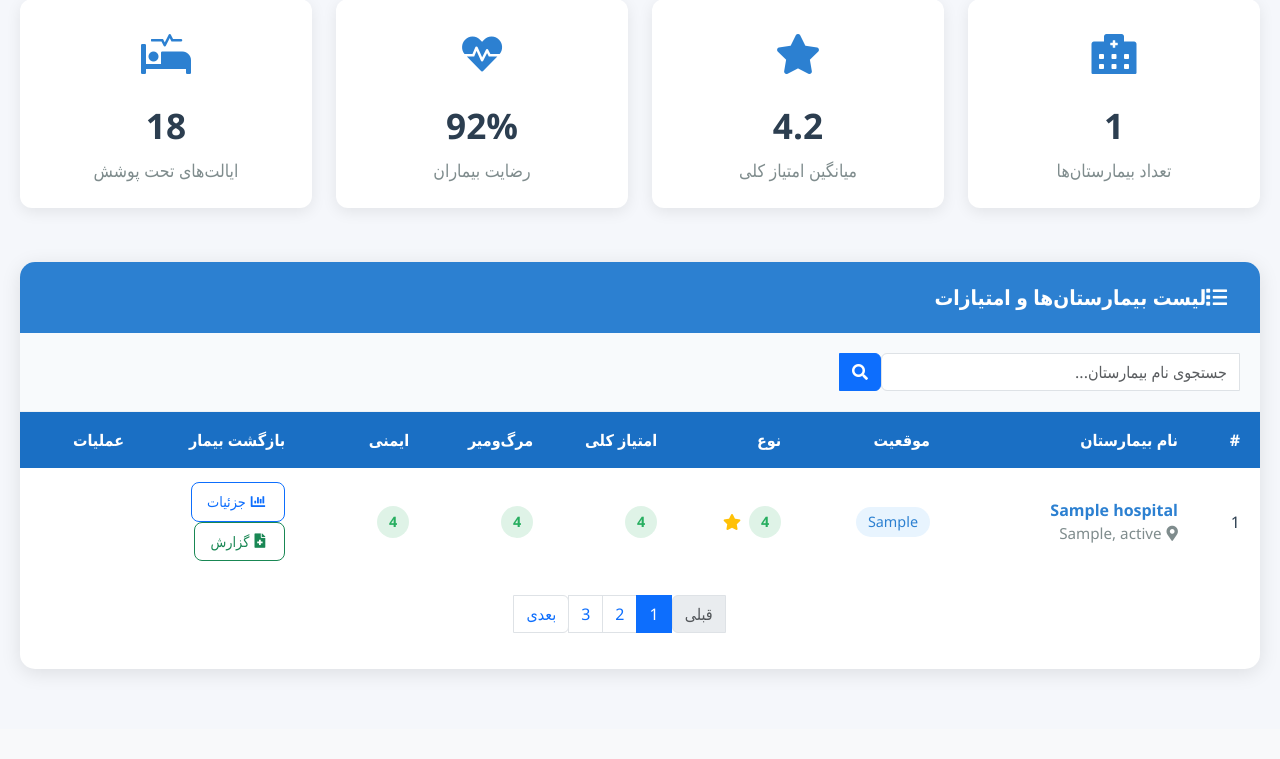
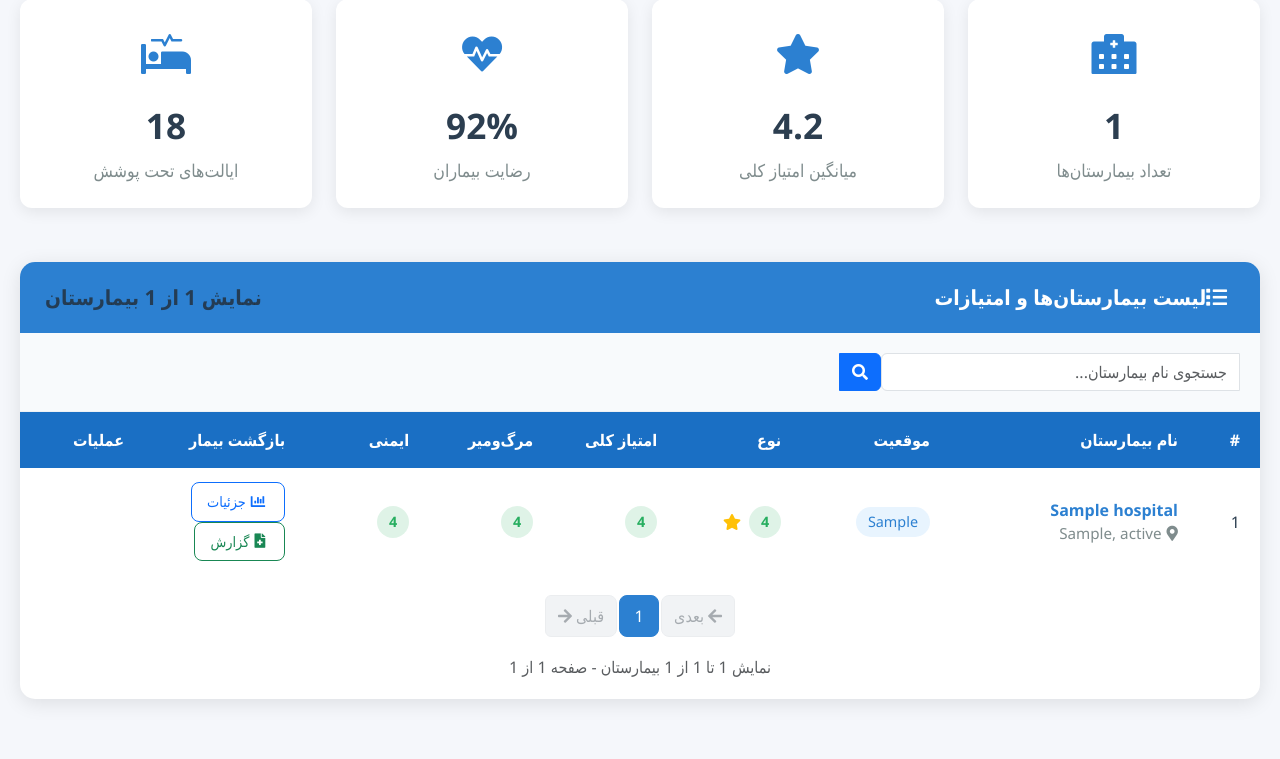
Before and after one commit to mohamadrezaMH/MIS_project, a Flask app: template templates/dashboard.html in a window 1280 px wide. Shown: the part 218-977 px from the top of the page. Before the commit the page ends 894 px from the top, so only its background shows below. Run offline with Flask 3, Linux system fonts and the light colour scheme; the template is opened without the code that fills it: most values are stand-ins (such as "Sample title", 1, 10 or a date in 2020).

Commit message:
add pagination

```diff
--- a/app.py
+++ b/app.py
@@ -150,37 +150,60 @@ def api_resend():
     })
 
 
+  # اطمینان حاصل کنید که request ایمپورت شده است
+
 @app.route('/dashboard')
 def dashboard():
-
     try:
         from sqlalchemy import text
-        query = text("SELECT * FROM hospitals")
-        result = db.session.execute(query)
+        # دریافت شماره صفحه از پارامتر URL
+        page = request.args.get('page', 1, type=int)
+        per_page = 50  # تعداد آیتم در هر صفحه
+
+        # محاسبه offset
+        offset = (page - 1) * per_page
+
+        # کوئری برای تعداد کل رکوردها
+        count_query = text("SELECT COUNT(*) FROM hospitals")
+        total_count = db.session.scalar(count_query)
+
+        # کوئری برای دریافت داده‌ها با pagination
+        query = text("SELECT * FROM hospitals LIMIT :limit OFFSET :offset")
+        result = db.session.execute(query, {'limit': per_page, 'offset': offset})
 
         # حل مشکل تبدیل به دیکشنری
         hospitals = []
         columns = result.keys()  # دریافت نام ستون‌ها
 
-        for row in result:
+        # محاسبه شماره ردیف سراسری
+        global_index_start = offset + 1
+
+        for i, row in enumerate(result):
             # ایجاد دیکشنری با زوج‌های (ستون: مقدار)
             hospital_dict = {column: value for column, value in zip(columns, row)}
+            # افزودن شماره ردیف سراسری
+            hospital_dict['global_index'] = global_index_start + i
             hospitals.append(hospital_dict)
 
-        print(f"تعداد بیمارستان‌ها: {len(hospitals)}")
+        print(f"تعداد بیمارستان‌ها در این صفحه: {len(hospitals)}")
+        print(f"کل بیمارستان‌ها: {total_count}")
 
-        # برای دیباگ: نمایش اولین رکورد
-        if hospitals:
-            print("نمونه رکورد:")
-            print(hospitals[0])
+        # محاسبات pagination
+        total_pages = (total_count + per_page - 1) // per_page
 
-        return render_template('dashboard.html', hospitals=hospitals)
+        return render_template(
+            'dashboard.html',
+            hospitals=hospitals,
+            current_page=page,
+            per_page=per_page,
+            total_count=total_count,
+            total_pages=total_pages
+        )
     except Exception as e:
         import traceback
         print(f"خطا در لود داشبورد: {str(e)}")
         traceback.print_exc()
         return f"خطا در لود داشبورد: {str(e)}", 500
-
 
 import json
 
--- a/static/css/dashboard.css
+++ b/static/css/dashboard.css
@@ -268,3 +268,45 @@
         .hospital-table th:nth-child(7) { width: 10%; }
         .hospital-table th:nth-child(8) { width: 13%; }
         .hospital-table th:nth-child(9) { width: 10%; }
+
+
+
+/* اضافه کردن این استایل‌ها به بخش style */
+.pagination-container {
+    padding: 20px;
+    display: flex;
+    flex-direction: column;
+    align-items: center;
+}
+
+.pagination {
+    direction: ltr; /* برای نمایش صحیح اعداد */
+    margin-bottom: 10px;
+    flex-wrap: wrap;
+}
+
+.page-item .page-link {
+    border-radius: 8px;
+    margin: 0 3px;
+    min-width: 40px;
+    text-align: center;
+    color: var(--primary-color);
+    border: 1px solid #dee2e6;
+    padding: 8px 12px;
+}
+
+.page-item.active .page-link {
+    background-color: var(--primary-color);
+    border-color: var(--primary-color);
+    color: white;
+}
+
+.page-item.disabled .page-link {
+    color: #6c757d;
+    opacity: 0.6;
+}
+
+.page-link:hover:not(.active) {
+    background-color: #e9ecef;
+    border-color: #dee2e6;
+}
--- a/static/js/dashboard.js
+++ b/static/js/dashboard.js
@@ -1,14 +1,37 @@
 // جستجوی بیمارستان‌ها
-        document.getElementById('searchInput').addEventListener('input', function() {
-            const searchTerm = this.value.toLowerCase();
+// جایگزین کردن اسکریپت جستجو با این کد
+document.addEventListener('DOMContentLoaded', function() {
+    const searchInput = document.getElementById('searchInput');
+    const searchButton = document.getElementById('searchButton');
+
+    function performSearch() {
+        const searchTerm = searchInput.value.trim().toLowerCase();
         const rows = document.querySelectorAll('.hospital-table tbody tr');
+        let visibleCount = 0;
 
         rows.forEach(row => {
             const hospitalName = row.querySelector('.hospital-name').textContent.toLowerCase();
             if (hospitalName.includes(searchTerm)) {
                 row.style.display = '';
+                visibleCount++;
             } else {
                 row.style.display = 'none';
             }
         });
+
+        // به‌روزرسانی اطلاعات صفحه‌بندی
+        document.getElementById('visible-counter').textContent = visibleCount;
+        document.getElementById('total-counter').textContent = rows.length;
+    }
+
+    if (searchInput) {
+        searchInput.addEventListener('input', performSearch);
+    }
+
+    if (searchButton) {
+        searchButton.addEventListener('click', performSearch);
+    }
+
+    // اجرای اولیه برای نمایش تعداد
+    setTimeout(performSearch, 100);
 });
--- a/templates/dashboard.html
+++ b/templates/dashboard.html
@@ -63,8 +63,14 @@
         </div>
 
         <div class="data-card">
-            <div class="card-header">
+            <!-- تغییر در بخش header کارت -->
+<div class="card-header d-flex justify-content-between align-items-center">
+    <div>
         <i class="fas fa-list me-2"></i>لیست بیمارستان‌ها و امتیازات
+    </div>
+    <div class="text-muted" id="counter-display">
+        نمایش <span id="visible-counter">0</span> از <span id="total-counter">0</span> بیمارستان
+    </div>
 </div>
 
             <div class="search-container">
@@ -96,43 +102,43 @@
                     <tbody>
     {% for hospital in hospitals %}
 <tr>
-        <td>{{ loop.index }}</td>
+    <td>{{ hospital.global_index }}</td>
     <td>
-            <div class="hospital-name">{{ hospital['Facility_Name'] }}</div>
+        <div class="hospital-name">{{ hospital.Facility_Name }}</div>
         <div class="hospital-city">
             <i class="fas fa-map-marker-alt"></i>
-                {{ hospital['Facility_City'] }}, {{ hospital['Facility_State'] }}
+            {{ hospital.Facility_City }}, {{ hospital.Facility_State }}
         </div>
     </td>
     <td>
-            <span class="hospital-type">{{ hospital['Facility_Type'] }}</span>
+        <span class="hospital-type">{{ hospital.Facility_Type }}</span>
     </td>
     <td>
         <div class="rating-cell">
-                <span class="rating-badge rating-{% if hospital['Rating_Overall']|float >= 4 %}excellent{% elif hospital['Rating_Overall']|float >= 3 %}good{% elif hospital['Rating_Overall']|float >= 2 %}average{% else %}poor{% endif %}">
-                    {{ hospital['Rating_Overall'] }}
+            <span class="rating-badge rating-{% if hospital.Rating_Overall|float >= 4 %}excellent{% elif hospital.Rating_Overall|float >= 3 %}good{% elif hospital.Rating_Overall|float >= 2 %}average{% else %}poor{% endif %}">
+                {{ hospital.Rating_Overall }}
             </span>
             <i class="fas fa-star text-warning"></i>
         </div>
     </td>
     <td>
         <div class="rating-cell">
-                <span class="rating-badge rating-{% if hospital['Rating_Mortality']|float >= 4 %}excellent{% elif hospital['Rating_Mortality']|float >= 3 %}good{% elif hospital['Rating_Mortality']|float >= 2 %}average{% else %}poor{% endif %}">
-                    {{ hospital['Rating_Mortality'] }}
+            <span class="rating-badge rating-{% if hospital.Rating_Mortality|float >= 4 %}excellent{% elif hospital.Rating_Mortality|float >= 3 %}good{% elif hospital.Rating_Mortality|float >= 2 %}average{% else %}poor{% endif %}">
+                {{ hospital.Rating_Mortality }}
             </span>
         </div>
     </td>
     <td>
         <div class="rating-cell">
-                <span class="rating-badge rating-{% if hospital['Rating_Safety']|float >= 4 %}excellent{% elif hospital['Rating_Safety']|float >= 3 %}good{% elif hospital['Rating_Safety']|float >= 2 %}average{% else %}poor{% endif %}">
-                    {{ hospital['Rating_Safety'] }}
+            <span class="rating-badge rating-{% if hospital.Rating_Safety|float >= 4 %}excellent{% elif hospital.Rating_Safety|float >= 3 %}good{% elif hospital.Rating_Safety|float >= 2 %}average{% else %}poor{% endif %}">
+                {{ hospital.Rating_Safety }}
             </span>
         </div>
     </td>
     <td>
         <div class="rating-cell">
-                <span class="rating-badge rating-{% if hospital['Rating_Readmission']|float >= 4 %}excellent{% elif hospital['Rating_Readmission']|float >= 3 %}good{% elif hospital['Rating_Readmission']|float >= 2 %}average{% else %}poor{% endif %}">
-                    {{ hospital['Rating_Readmission'] }}
+            <span class="rating-badge rating-{% if hospital.Rating_Readmission|float >= 4 %}excellent{% elif hospital.Rating_Readmission|float >= 3 %}good{% elif hospital.Rating_Readmission|float >= 2 %}average{% else %}poor{% endif %}">
+                {{ hospital.Rating_Readmission }}
             </span>
         </div>
     </td>
@@ -145,29 +151,89 @@
         </button>
     </td>
 </tr>
-    {% else %}
-    <tr>
-        <td colspan="9" class="text-center py-4">
-            <i class="fas fa-database fa-2x mb-3"></i>
-            <h4>هیچ داده‌ای یافت نشد</h4>
-            <p class="text-muted">لطفاً مطمئن شوید دیتابیس حاوی اطلاعات است</p>
-        </td>
-    </tr>
 {% endfor %}
 </tbody>
                 </table>
             </div>
 
+<!-- جایگزین کردن بخش pagination-container با کد زیر -->
 <div class="pagination-container">
     <nav>
-                    <ul class="pagination">
-                        <li class="page-item disabled"><a class="page-link" href="#">قبلی</a></li>
-                        <li class="page-item active"><a class="page-link" href="#">1</a></li>
-                        <li class="page-item"><a class="page-link" href="#">2</a></li>
-                        <li class="page-item"><a class="page-link" href="#">3</a></li>
-                        <li class="page-item"><a class="page-link" href="#">بعدی</a></li>
+        <ul class="pagination justify-content-center">
+            <!-- لینک صفحه قبلی -->
+            {% if current_page > 1 %}
+                <li class="page-item">
+                    <a class="page-link" href="{{ url_for('dashboard', page=current_page-1) }}">
+                        <i class="fas fa-arrow-right"></i> قبلی
+                    </a>
+                </li>
+            {% else %}
+                <li class="page-item disabled">
+                    <a class="page-link" href="#" tabindex="-1" aria-disabled="true">
+                        <i class="fas fa-arrow-right"></i> قبلی
+                    </a>
+                </li>
+            {% endif %}
+
+            <!-- لینک صفحات -->
+            {% set start_page = [1, current_page-2]|max %}
+            {% set end_page = [total_pages, current_page+2]|min %}
+
+            {% if start_page > 1 %}
+                <li class="page-item">
+                    <a class="page-link" href="{{ url_for('dashboard', page=1) }}">1</a>
+                </li>
+                {% if start_page > 2 %}
+                    <li class="page-item disabled">
+                        <span class="page-link">...</span>
+                    </li>
+                {% endif %}
+            {% endif %}
+
+            {% for page_num in range(start_page, end_page + 1) %}
+                {% if page_num == current_page %}
+                    <li class="page-item active" aria-current="page">
+                        <a class="page-link" href="#">{{ page_num }}</a>
+                    </li>
+                {% else %}
+                    <li class="page-item">
+                        <a class="page-link" href="{{ url_for('dashboard', page=page_num) }}">{{ page_num }}</a>
+                    </li>
+                {% endif %}
+            {% endfor %}
+
+            {% if end_page < total_pages %}
+                {% if end_page < total_pages - 1 %}
+                    <li class="page-item disabled">
+                        <span class="page-link">...</span>
+                    </li>
+                {% endif %}
+                <li class="page-item">
+                    <a class="page-link" href="{{ url_for('dashboard', page=total_pages) }}">{{ total_pages }}</a>
+                </li>
+            {% endif %}
+
+            <!-- لینک صفحه بعدی -->
+            {% if current_page < total_pages %}
+                <li class="page-item">
+                    <a class="page-link" href="{{ url_for('dashboard', page=current_page+1) }}">
+                        بعدی <i class="fas fa-arrow-left"></i>
+                    </a>
+                </li>
+            {% else %}
+                <li class="page-item disabled">
+                    <a class="page-link" href="#" tabindex="-1" aria-disabled="true">
+                        بعدی <i class="fas fa-arrow-left"></i>
+                    </a>
+                </li>
+            {% endif %}
         </ul>
     </nav>
+
+    <div class="text-center mt-2 text-muted">
+    نمایش {{ hospitals[0].global_index if hospitals else 0 }} تا {{ hospitals[-1].global_index if hospitals else 0 }} از {{ total_count }} بیمارستان
+    - صفحه {{ current_page }} از {{ total_pages }}
+</div>
 </div>
         </div>
     </div>
```
Lines whose indentation alone changed are shown as unchanged.
